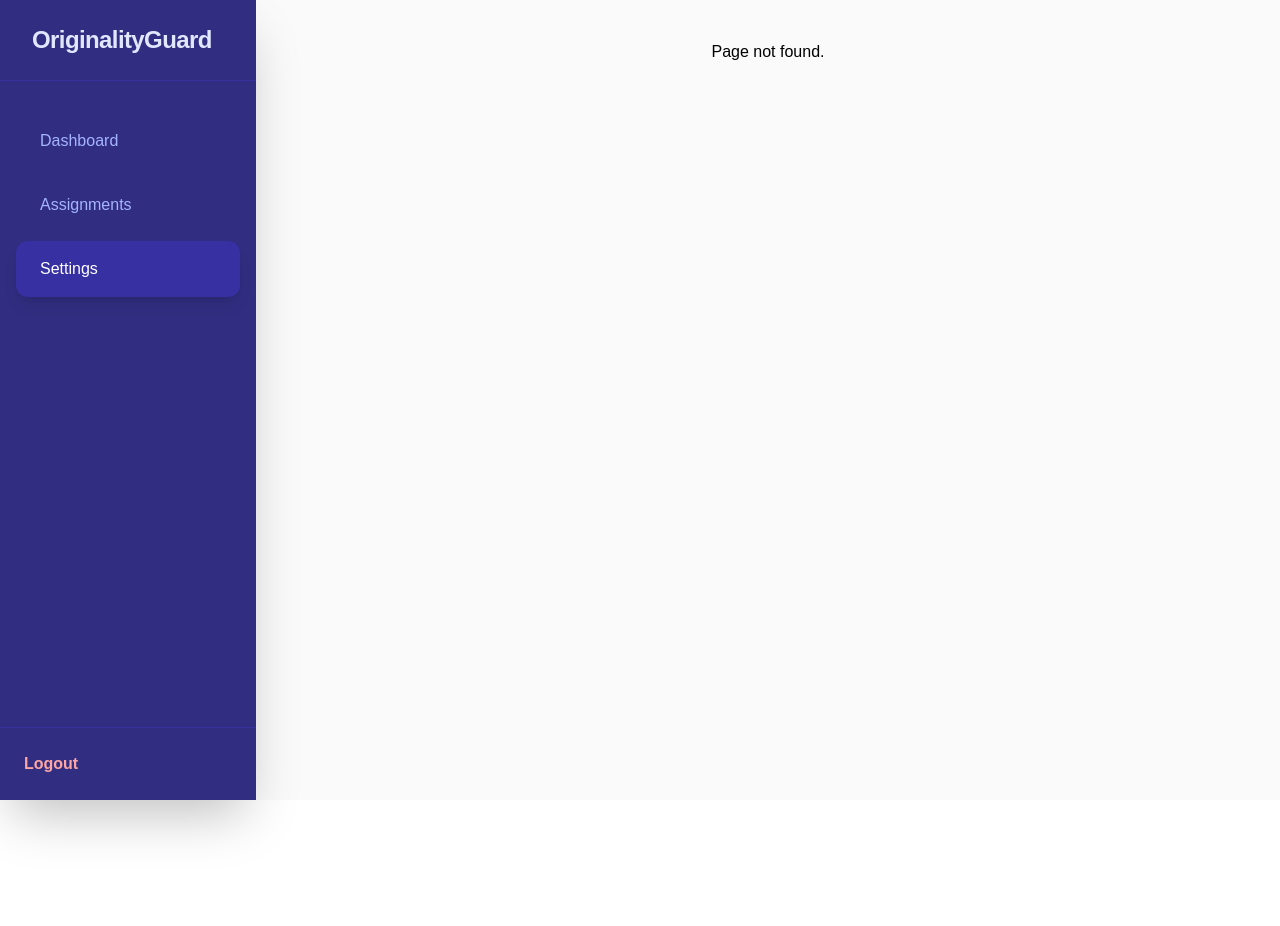
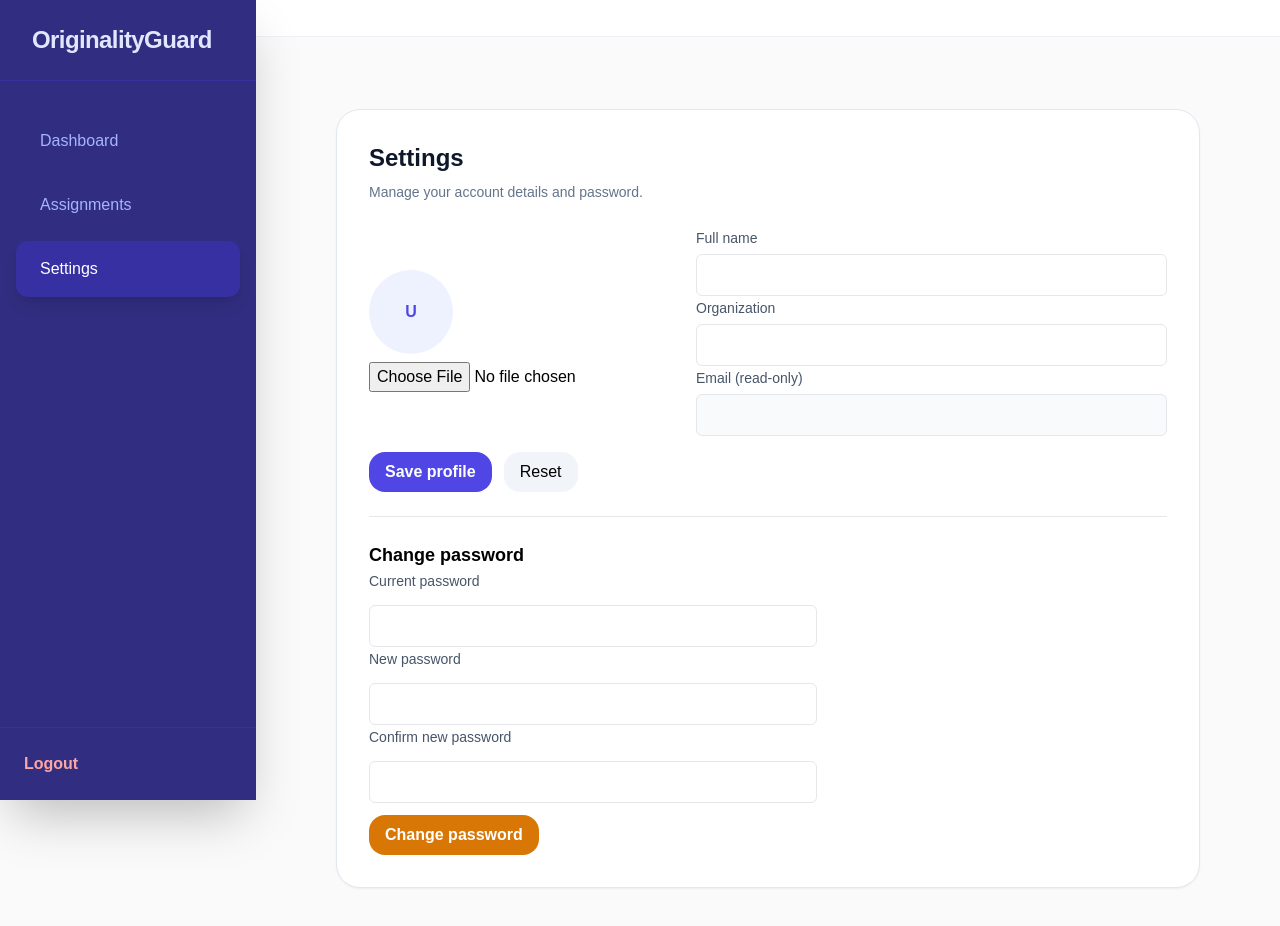
Before and after one commit to SudipDhungana03/Minor-Project-, a React (Vite) app in the folder frontend-react/: page /settings in a window 1280 px wide. Before the commit this address had no page. Shown: the top 926 px of the page. Before the commit the page ends 800 px from the top, so only its background shows below. Built offline with nearby package versions, Linux system fonts and the light colour scheme; no server answers; sample sign-in values are in the browser's storage.

Commit message:
Add Settings page with profile/edit and header avatar; wire route

```diff
--- a/frontend-react/src/App.jsx
+++ b/frontend-react/src/App.jsx
@@ -7,6 +7,8 @@ import CompleteProfile from './components/CompleteProfile.jsx';
 import StudentDashboard from './pages/StudentDashboard.jsx';
 import TeacherDashboard from './pages/TeacherDashboard.jsx';
 import Sidebar from './components/Sidebar.jsx';
+import API from './services/api';
+import Settings from './pages/Settings.jsx';
 
 // Import all existing feature components
 import ClassroomDetail from './components/ClassroomDetail.jsx';
@@ -19,6 +21,7 @@ import Assignments from './pages/Assignments.jsx';
 function App() {
   const [isAuthenticated, setIsAuthenticated] = useState(!!localStorage.getItem('access_token'));
   const [role, setRole] = useState(localStorage.getItem('role'));
+  const [user, setUser] = useState(null);
 
   // Listen for auth changes so the UI updates without a full page refresh
   useEffect(() => {
@@ -29,6 +32,20 @@ function App() {
     window.addEventListener('authChanged', handler);
     return () => window.removeEventListener('authChanged', handler);
   }, []);
+
+  useEffect(() => {
+    const fetchProfile = async () => {
+      if (!isAuthenticated) return setUser(null);
+      try {
+        const res = await API.get('/api/user/profile/');
+        setUser(res.data);
+        if (res.data.username) localStorage.setItem('username', res.data.username);
+      } catch (e) {
+        setUser(null);
+      }
+    };
+    fetchProfile();
+  }, [isAuthenticated]);
 
   const handleLogout = () => {
     localStorage.removeItem('access_token');
@@ -49,6 +66,23 @@ function App() {
 
         {/* Main Content Area */}
         <div style={{ flex: 1, marginLeft: isAuthenticated ? '256px' : '0' }}>
+          {/* Top header with profile */}
+          <header style={{ display: 'flex', alignItems: 'center', justifyContent: 'space-between', padding: '18px 28px', borderBottom: '1px solid #eef2f7', background: '#fff' }}>
+            <div />
+            <div style={{ display: 'flex', alignItems: 'center', gap: 12 }}>
+              {user && (
+                <div style={{ display: 'flex', alignItems: 'center', gap: 12 }}>
+                  <div style={{ textAlign: 'right', marginRight: 8 }}>
+                    <div style={{ fontSize: 14, fontWeight: 600 }}>{user.name || user.username || 'User'}</div>
+                    <div style={{ fontSize: 12, color: '#6b7280' }}>{role || ''}</div>
+                  </div>
+                  <div style={{ width: 44, height: 44, borderRadius: 9999, background: '#4f46e5', color: '#fff', display: 'flex', alignItems: 'center', justifyContent: 'center', fontWeight: 700 }}>
+                    {(user.name || user.username || 'U').slice(0,1).toUpperCase()}
+                  </div>
+                </div>
+              )}
+            </div>
+          </header>
           {!isAuthenticated && (
             <nav style={{ padding: '15px 30px', backgroundColor: '#ffffff', display: 'flex', justifyContent: 'flex-end', gap: '20px', boxShadow: '0 2px 4px rgba(0,0,0,0.05)' }}>
               <Link to="/login" style={{ textDecoration: 'none', color: '#007acc', fontWeight: 'bold' }}>Login</Link>
@@ -63,6 +97,7 @@ function App() {
               <Route path="/login" element={<Login />} />
               <Route path="/signup" element={<Signup />} />
               <Route path="/complete-profile" element={<CompleteProfile />} />
+              <Route path="/settings" element={<Settings />} />
 
               {/* Dashboard Routes */}
               <Route path="/student-dashboard" element={<StudentDashboard />} />
--- /dev/null
+++ b/frontend-react/src/pages/Settings.jsx
@@ -0,0 +1,129 @@
+import React, { useState, useEffect } from 'react';
+import API from '../services/api';
+
+const Settings = () => {
+  const [profile, setProfile] = useState({ name: '', organization: '', email: '' });
+  const [avatarFile, setAvatarFile] = useState(null);
+  const [preview, setPreview] = useState(null);
+  const [message, setMessage] = useState('');
+  const [pwdMsg, setPwdMsg] = useState('');
+  const [passwords, setPasswords] = useState({ current_password: '', new_password: '', confirm_password: '' });
+
+  useEffect(() => {
+    const load = async () => {
+      try {
+        const res = await API.get('/api/user/profile/');
+        setProfile({ name: res.data.name || '', organization: res.data.organization || '', email: res.data.email || '' });
+        if (res.data.avatar_url) setPreview(res.data.avatar_url);
+      } catch (err) {
+        // ignore
+      }
+    };
+    load();
+  }, []);
+
+  const handleChange = (e) => setProfile({ ...profile, [e.target.name]: e.target.value });
+  const handlePwdChange = (e) => setPasswords({ ...passwords, [e.target.name]: e.target.value });
+
+  const handleFile = (e) => {
+    const f = e.target.files && e.target.files[0];
+    setAvatarFile(f);
+    if (f) setPreview(URL.createObjectURL(f));
+  };
+
+  const saveProfile = async (e) => {
+    e.preventDefault();
+    setMessage('');
+    try {
+      if (avatarFile) {
+        const fd = new FormData();
+        fd.append('name', profile.name);
+        fd.append('organization', profile.organization);
+        fd.append('avatar', avatarFile);
+        await API.patch('/api/user/profile/', fd, { headers: { 'Content-Type': 'multipart/form-data' } });
+      } else {
+        await API.patch('/api/user/profile/', { name: profile.name, organization: profile.organization });
+      }
+      setMessage('Profile updated successfully.');
+      window.dispatchEvent(new Event('authChanged'));
+    } catch (err) {
+      console.error(err);
+      setMessage(err.response?.data?.detail || 'Failed to update profile.');
+    }
+  };
+
+  const changePassword = async (e) => {
+    e.preventDefault();
+    setPwdMsg('');
+    if (passwords.new_password !== passwords.confirm_password) {
+      setPwdMsg('New password and confirmation do not match.');
+      return;
+    }
+    try {
+      // try a common endpoint; backend may need a different path
+      await API.post('/api/user/change_password/', passwords);
+      setPwdMsg('Password updated successfully.');
+      setPasswords({ current_password: '', new_password: '', confirm_password: '' });
+    } catch (err) {
+      setPwdMsg(err.response?.data?.detail || err.response?.data?.error || 'Failed to change password.');
+    }
+  };
+
+  return (
+    <div className="max-w-4xl mx-auto px-4 py-8">
+      <div className="rounded-[24px] border border-slate-200 bg-white p-8 shadow-sm">
+        <h1 className="text-2xl font-semibold text-slate-900 mb-2">Settings</h1>
+        <p className="text-sm text-slate-500 mb-6">Manage your account details and password.</p>
+
+        <form onSubmit={saveProfile} className="space-y-4">
+          <div className="flex items-center gap-6">
+            <div>
+              <div style={{ width: 84, height: 84, borderRadius: 9999, overflow: 'hidden', background: '#eef2ff' }}>
+                {preview ? <img src={preview} alt="avatar" style={{ width: '100%', height: '100%', objectFit: 'cover' }} /> : <div style={{ width: '100%', height: '100%', display: 'flex', alignItems: 'center', justifyContent: 'center', color: '#4f46e5', fontWeight: 700 }}> { (profile.name||profile.email||'U').slice(0,1).toUpperCase() } </div> }
+              </div>
+              <input type="file" accept="image/*" onChange={handleFile} className="mt-2" />
+            </div>
+
+            <div style={{ flex: 1 }}>
+              <label className="text-sm text-slate-600">Full name</label>
+              <input name="name" value={profile.name} onChange={handleChange} className="block w-full border rounded-md p-2 mt-1" />
+
+              <label className="text-sm text-slate-600 mt-3">Organization</label>
+              <input name="organization" value={profile.organization} onChange={handleChange} className="block w-full border rounded-md p-2 mt-1" />
+
+              <label className="text-sm text-slate-600 mt-3">Email (read-only)</label>
+              <input name="email" value={profile.email} disabled className="block w-full border rounded-md p-2 mt-1 bg-slate-50" />
+            </div>
+          </div>
+
+          <div className="flex gap-3">
+            <button type="submit" className="rounded-2xl bg-indigo-600 px-4 py-2 text-white font-semibold">Save profile</button>
+            <button type="button" onClick={() => { setProfile({ name: '', organization: '', email: '' }); setPreview(null); setAvatarFile(null); }} className="rounded-2xl bg-slate-100 px-4 py-2">Reset</button>
+          </div>
+          {message && <div className="text-sm text-emerald-600">{message}</div>}
+        </form>
+
+        <hr className="my-6" />
+
+        <form onSubmit={changePassword} className="space-y-3 max-w-md">
+          <h2 className="text-lg font-semibold">Change password</h2>
+          <label className="text-sm text-slate-600">Current password</label>
+          <input name="current_password" type="password" value={passwords.current_password} onChange={handlePwdChange} className="block w-full border rounded-md p-2 mt-1" />
+
+          <label className="text-sm text-slate-600">New password</label>
+          <input name="new_password" type="password" value={passwords.new_password} onChange={handlePwdChange} className="block w-full border rounded-md p-2 mt-1" />
+
+          <label className="text-sm text-slate-600">Confirm new password</label>
+          <input name="confirm_password" type="password" value={passwords.confirm_password} onChange={handlePwdChange} className="block w-full border rounded-md p-2 mt-1" />
+
+          <div className="flex gap-3 mt-3">
+            <button type="submit" className="rounded-2xl bg-amber-600 px-4 py-2 text-white font-semibold">Change password</button>
+          </div>
+          {pwdMsg && <div className="text-sm text-red-600">{pwdMsg}</div>}
+        </form>
+      </div>
+    </div>
+  );
+};
+
+export default Settings;
```
